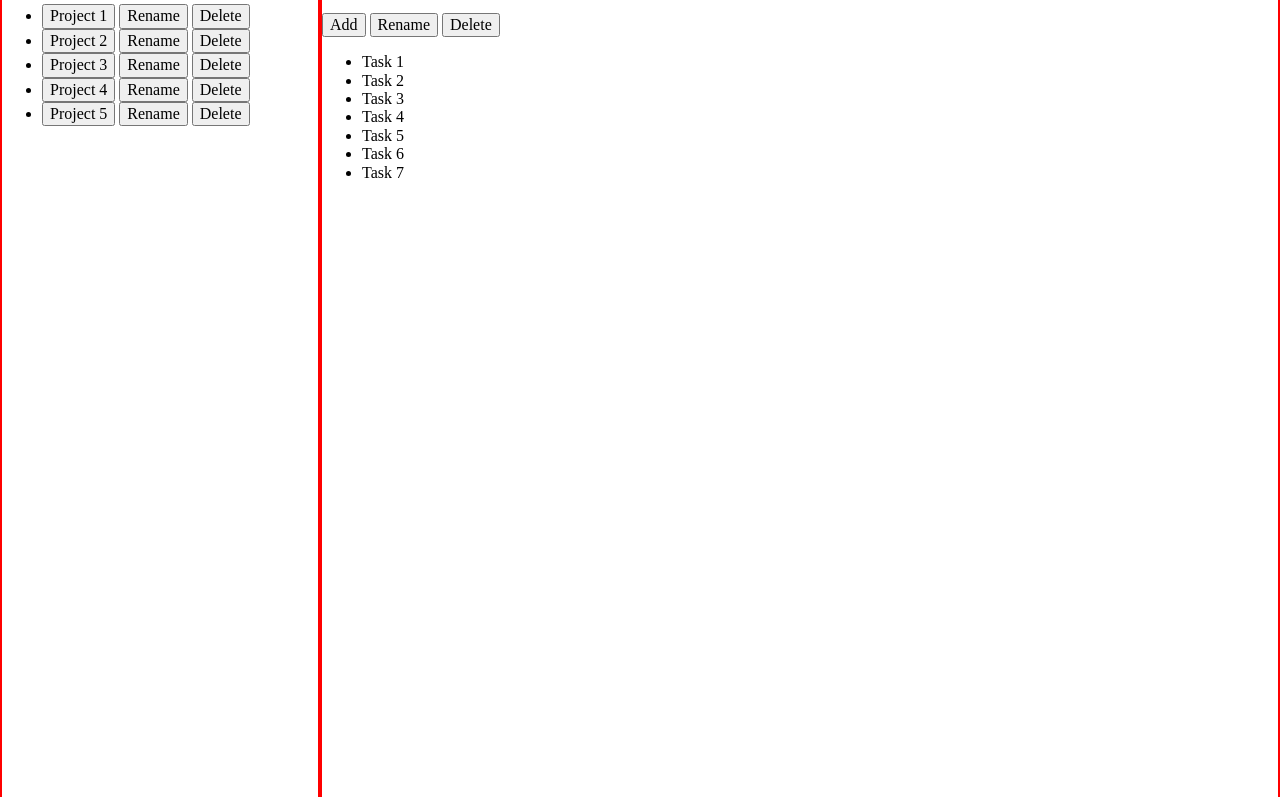
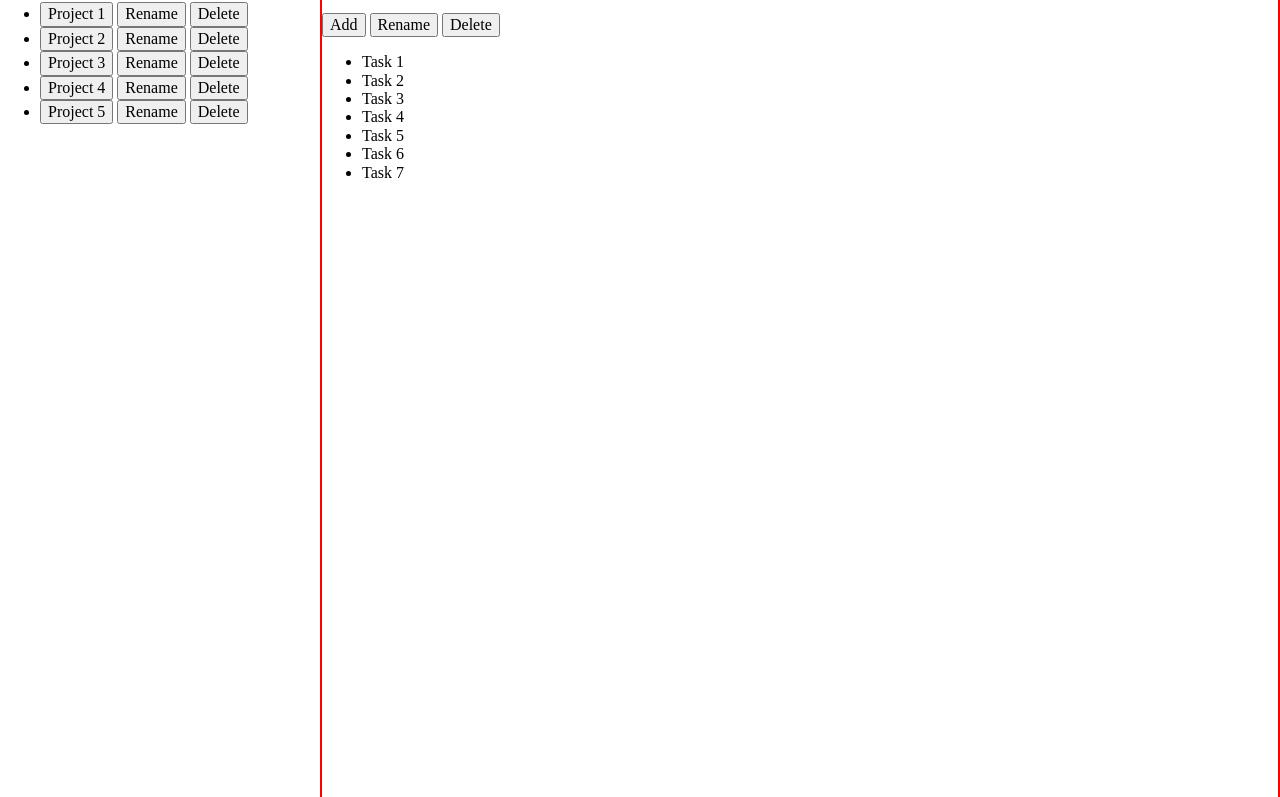
Before and after one commit to 1256-bits/todo-list, a website built with webpack: page index.html in a window 1280 px wide. Shown: the part 107-904 px from the top of the page. Built offline with nearby package versions, Linux system fonts and the light colour scheme; a web font is replaced by a local one.

Commit message:
Remove border

```diff
--- a/src/nav.scss
+++ b/src/nav.scss
@@ -1,3 +1,2 @@
 nav {
-  border: solid 2px red;
 }
```
